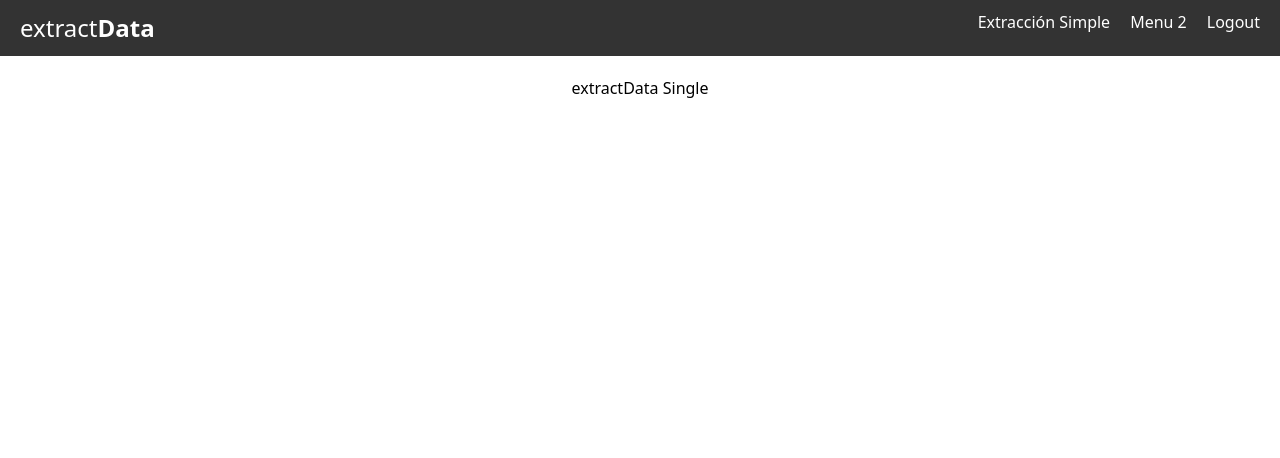
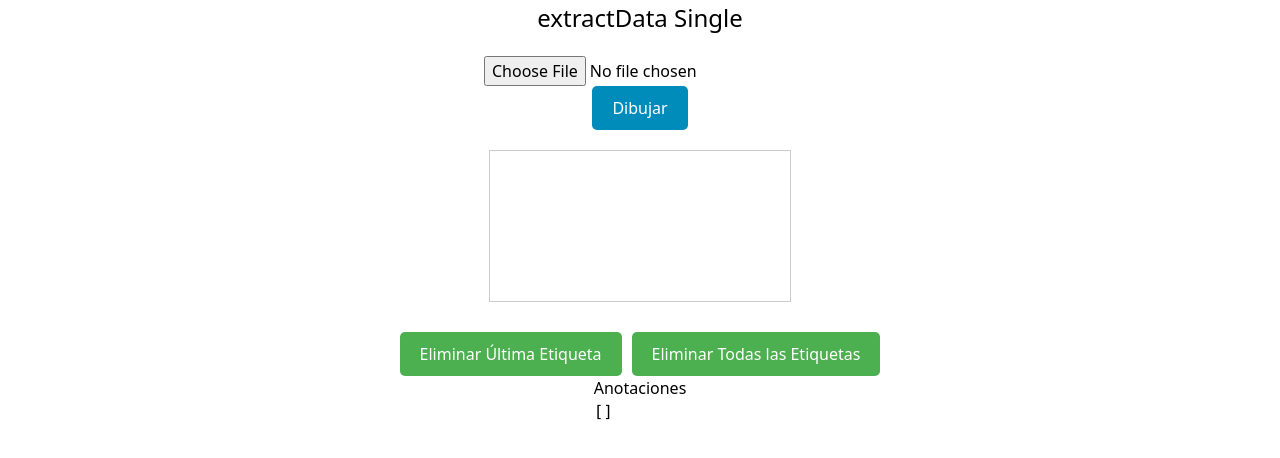
Before and after one commit to JaimeRax/interfaceinfoprocessing, a Next.js app: page /screens/extractSingle in a window 1280 px wide. Shown: the top 458 px of the page. Built offline with nearby package versions, Linux system fonts and the light colour scheme.

Commit message:
feat(extractSingle): create page to extractSinge and upload file template

```diff
--- a/pages/screens/extractSinge.tsx
+++ /dev/null
@@ -1,17 +0,0 @@
-import React from "react";
-import Navbar from "../components/Navbar";
-import styles from "../../styles/Home.module.css";
-
-const ExtactSingle = () => {
-  return (
-    <div className={styles.container}>
-      <Navbar />
-      <div className={styles.welcome}>
-        <h1>extractData Single</h1>
-      </div>
-      <div className={styles.actions}></div>
-    </div>
-  );
-};
-
-export default ExtactSingle;
--- a/pages/screens/extractSingle.tsx
+++ b/pages/screens/extractSingle.tsx
@@ -1,15 +1,174 @@
-import React from "react";
-import Navbar from "../components/Navbar";
-import styles from "../../styles/Home.module.css";
+import React, { useRef, useState } from "react";
+import Swal from "sweetalert2";
+import styles from "../../styles/extractSingle.module.css";
 
 const ExtactSingle = () => {
+  const canvasRef = useRef<HTMLCanvasElement>(null);
+  const [image, setImage] = useState<HTMLImageElement | null>(null);
+  const [currentCoords, setCurrentCoords] = useState<
+    { x: number; y: number }[]
+  >([]);
+  const [annotations, setAnnotations] = useState<any[]>([]);
+  const [drawingEnabled, setDrawingEnabled] = useState<boolean>(false);
+
+  const handleImageUpload = (event: React.ChangeEvent<HTMLInputElement>) => {
+    const file = event.target.files?.[0];
+    if (file) {
+      const img = new Image();
+      img.src = URL.createObjectURL(file);
+      img.onload = () => {
+        setImage(img);
+        const canvas = canvasRef.current;
+        if (canvas) {
+          canvas.width = 600; // Fijo el ancho del canvas
+          canvas.height = (600 * img.height) / img.width; // Mantener la proporción de la imagen
+        }
+      };
+    }
+  };
+
+  const handleCanvasClick = (event: React.MouseEvent<HTMLCanvasElement>) => {
+    if (!drawingEnabled) return; // No hace nada si el modo de dibujo está desactivado
+
+    const canvas = canvasRef.current;
+    if (!canvas) return;
+
+    const rect = canvas.getBoundingClientRect();
+    const x = event.clientX - rect.left;
+    const y = event.clientY - rect.top;
+
+    // Agrega el punto actual a las coordenadas
+    const newCoords = [...currentCoords, { x, y }];
+    setCurrentCoords(newCoords);
+
+    // Dibuja el punto inmediatamente
+    drawPoint(x, y);
+
+    // Si hay dos puntos, llama a la función de anotación
+    if (newCoords.length === 2) {
+      promptForAnnotation(newCoords[0].x, newCoords[0].y, x, y);
+    }
+  };
+
+  const drawPoint = (x: number, y: number) => {
+    const canvas = canvasRef.current;
+    const context = canvas?.getContext("2d");
+    if (context) {
+      context.fillStyle = "red"; // Color para los puntos
+      context.beginPath();
+      context.arc(x, y, 5, 0, Math.PI * 2);
+      context.fill();
+    }
+  };
+
+  const promptForAnnotation = (
+    x1: number,
+    y1: number,
+    x2: number,
+    y2: number,
+  ) => {
+    Swal.fire({
+      title: "Etiqueta los puntos",
+      html: `
+        <label for="label">Etiqueta:</label>
+        <select id="label" class="swal2-input">
+          <option value="text">text</option>
+          <option value="img">img</option>
+        </select>
+        <label for="name">Nombre:</label>
+        <input id="name" class="swal2-input">
+      `,
+      preConfirm: () => {
+        const label = (document.getElementById("label") as HTMLSelectElement)
+          .value;
+        const name = (document.getElementById("name") as HTMLInputElement)
+          .value;
+        return { label, name };
+      },
+    }).then((result) => {
+      if (result.isConfirmed) {
+        const newAnnotation = [
+          [x1, y1],
+          [x2, y2],
+          result.value.label,
+          result.value.name,
+        ];
+        setAnnotations((prev) => [...prev, newAnnotation]);
+        setCurrentCoords([]); // Resetea las coordenadas
+      }
+    });
+  };
+
+  const drawCanvas = () => {
+    const canvas = canvasRef.current;
+    const context = canvas?.getContext("2d");
+    if (context && image) {
+      context.clearRect(0, 0, canvas.width, canvas.height);
+      context.drawImage(image, 0, 0, canvas.width, canvas.height); // Mantener el tamaño fijo de la imagen
+
+      // Dibuja los puntos de las anotaciones
+      annotations.forEach((annotation) => {
+        const [[x1, y1], [x2, y2]] = annotation;
+        drawPoint(x1, y1);
+        drawPoint(x2, y2);
+      });
+    }
+  };
+
+  const handleDibujarClick = () => {
+    setDrawingEnabled(true); // Activa el modo de dibujo
+  };
+
+  const handleRemoveLastAnnotation = () => {
+    setAnnotations((prev) => {
+      const newAnnotations = prev.slice(0, -1);
+      return newAnnotations;
+    });
+  };
+
+  const handleRemoveAllAnnotations = () => {
+    setAnnotations([]);
+  };
+
+  // Dibuja en el canvas cuando hay cambios en la imagen o las anotaciones
+  React.useEffect(() => {
+    drawCanvas();
+  }, [image, annotations]);
+
   return (
     <div className={styles.container}>
-      <Navbar />
-      <div className={styles.welcome}>
-        <h1>extractData Single</h1>
+      <h1 className={styles.title}>extractData Single</h1>
+      <input type="file" accept="image/*" onChange={handleImageUpload} />
+      <button
+        onClick={handleDibujarClick}
+        className={styles.dibujarButton}
+        disabled={drawingEnabled}
+      >
+        Dibujar
+      </button>
+      <canvas
+        ref={canvasRef}
+        className={styles.canvas}
+        onClick={handleCanvasClick}
+      ></canvas>
+      <div className={styles.buttonContainer}>
+        <button
+          onClick={handleRemoveLastAnnotation}
+          className={styles.actionButton}
+        >
+          Eliminar Última Etiqueta
+        </button>
+        <button
+          onClick={handleRemoveAllAnnotations}
+          className={styles.actionButton}
+        >
+          Eliminar Todas las Etiquetas
+        </button>
       </div>
-      <div className={styles.actions}></div>
+      <div className={styles.annotations}>
+        <h2>Anotaciones</h2>
+        <pre>{JSON.stringify(annotations, null, 2)}</pre>
+      </div>
     </div>
   );
 };
--- /dev/null
+++ b/styles/extractSingle.module.css
@@ -0,0 +1,39 @@
+.container {
+  display: flex;
+  flex-direction: column;
+  align-items: center;
+}
+
+.title {
+  font-size: 24px;
+  margin-bottom: 20px;
+}
+
+.canvas {
+  border: 1px solid #ccc;
+  margin: 20px 0;
+}
+
+.buttonContainer {
+  margin-top: 10px;
+  display: flex;
+  gap: 10px; /* Espacio entre botones */
+}
+
+.actionButton {
+  padding: 10px 20px;
+  background-color: #4CAF50; /* Color verde para el botón */
+  color: white; /* Texto blanco */
+  border: none;
+  border-radius: 5px;
+  cursor: pointer;
+}
+
+.dibujarButton {
+  padding: 10px 20px;
+  background-color: #008CBA; /* Color azul para el botón Dibujar */
+  color: white; /* Texto blanco */
+  border: none;
+  border-radius: 5px;
+  cursor: pointer;
+}
```
